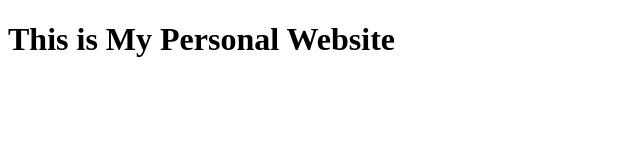
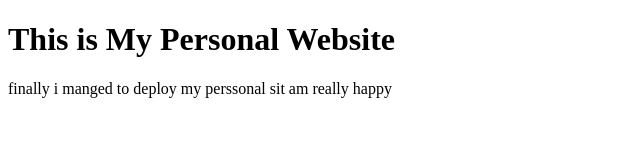
Before and after one commit to Simba2023/Simba2023.github.io, a plain HTML site: page index.html in a window 1280 px wide. Shown: the whole page, without its empty margins (0-640 px from the left). Drawn offline with Linux system fonts and the light colour scheme.

Commit message:
new p tag

```diff
--- a/index.html
+++ b/index.html
@@ -8,5 +8,6 @@
   </head>
   <body>
     <h1>This is My Personal Website</h1>
+    <p>finally i manged to deploy my perssonal sit am really happy</p>
   </body>
 </html>
```
